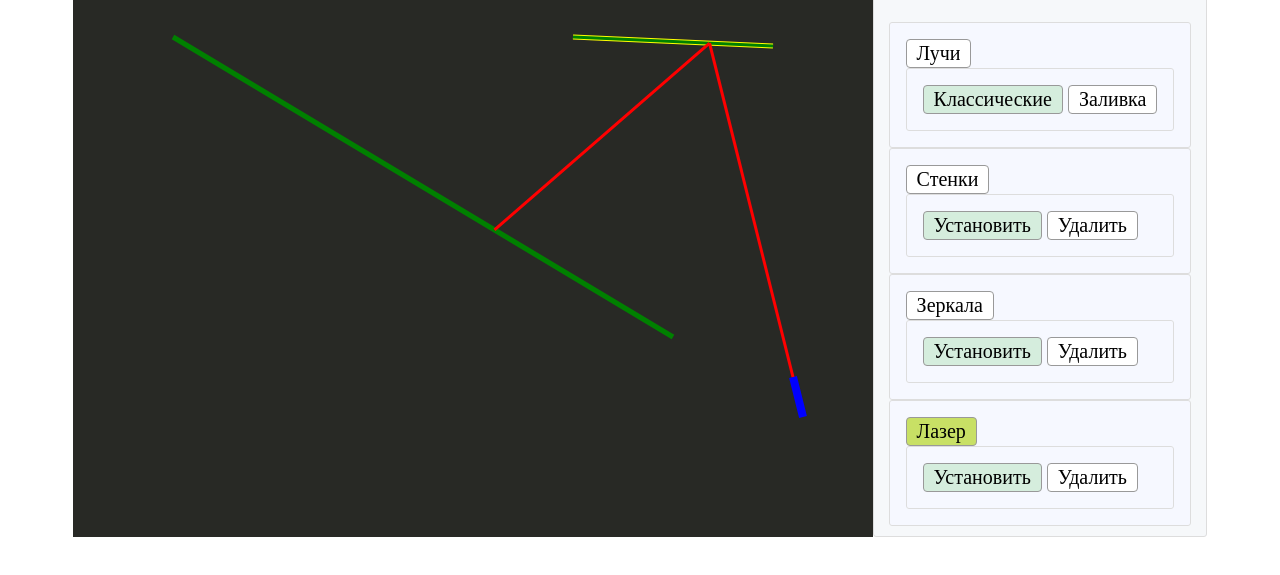
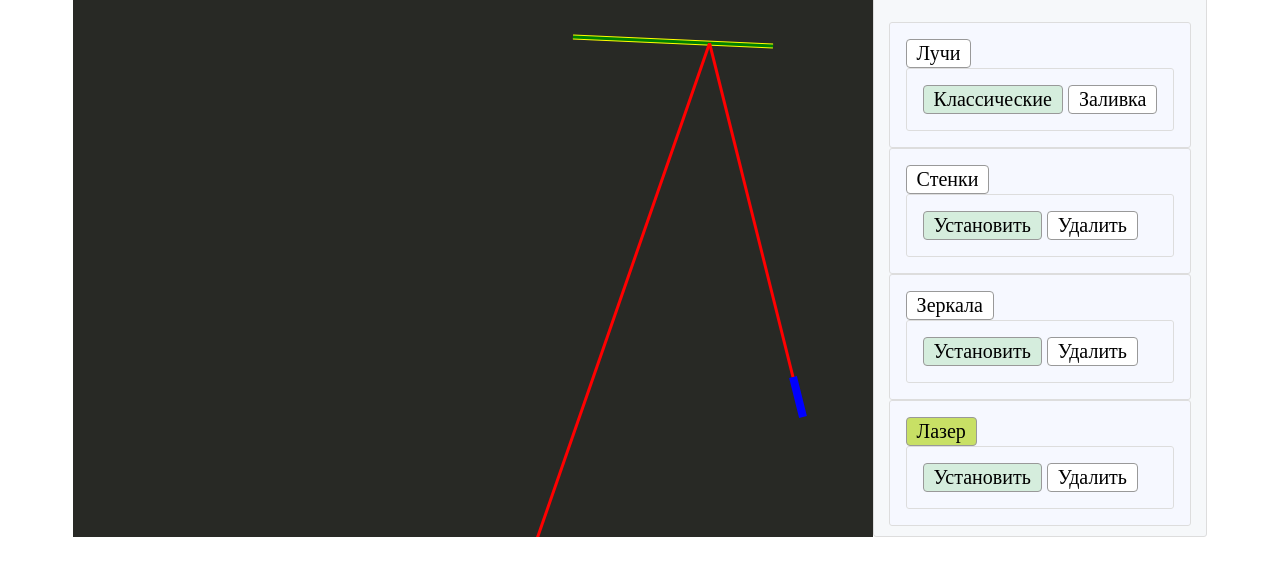
Before and after one commit to Voltgit/rtdemo, a plain HTML site: page index.html in a window 1280 px wide. Shown: the part 139-714 px from the top of the page. Drawn offline with Linux system fonts and the light colour scheme.

Commit message:
added reflections

```diff
--- a/demo.js
+++ b/demo.js
@@ -43,6 +43,14 @@ let Demo = function() {
 		this.g.fill();
 	};
 
+	this.drawText = function(text, x, y, size = 25, color = "white"){
+		this.g.beginPath();
+		this.g.font = size + "px Arial";
+		this.g.fillStyle = color;
+		this.g.fillText(text, x, y);
+		this.g.closePath();
+	};
+
 	this.clearScreen = function(){
 		this.g.clearRect(0, 0, WIDTH, HEIGHT);
 	};
--- a/ray.js
+++ b/ray.js
@@ -2,22 +2,16 @@
 function calcRay(x, y, x2, y2, reflected){
 	let ray = [];
 	while(reflected > 0){
-		let minDistToWall = 9999;
-		for(let wall of walls){
-			[x2, y2, minDistToWall] = checkRayToLine([x, y, x2, y2], wall, minDistToWall);
-		}
-		let minDistToMirror = minDistToWall;
-		let connectedMirror = false;
-		for(let mirror of mirrors){
-			[x2, y2, minDistToMirror] = checkRayToLine([x, y, x2, y2], mirror, minDistToMirror);
-			if(minDistToMirror < minDistToWall) connectedMirror = mirror;
-		}
 
+		[x2, y2] = checkRayToLine([x, y, x2, y2], walls);
+
+		[x2, y2, connected] = checkRayToLine([x, y, x2, y2], mirrors);
 		ray.push([x, y, x2, y2]);
+		//demo.drawText(connected[0]+"/"+connected[1], x2, y2);
+		if(connected && reflected > 0){
+			[x, y, x2, y2] = calcRayReflection(x, y, x2, y2, connected);
+			//demo.drawLineXY(x, y, x2, y2, "blue", 8);
 
-		if(connectedMirror && reflected > 0){
-
-			[x, y, x2, y2] = calcRayReflection(x, y, x2, y2, connectedMirror);
 			reflected--;
 		}else {
 			reflected = 0;
@@ -28,32 +22,41 @@ function calcRay(x, y, x2, y2, reflected){
 
 function calcRayReflection(x, y, x2, y2, [x3, y3, x4, y4]){
 	let [rayX, rayY] = toUnitVector(x3, y3, x4, y4);
-	[rayX, rayY] = [-rayY, rayX];
+	[rayX, rayY] = [rayY, -rayX];
 
 	let [rx, ry] = toUnitVector(x, y, x2, y2);
 	//[rx, ry] = [-rx, -ry];
 
 	let dp = dotProduct(rayX, rayY, rx, ry);
-
+	//ERROR wrong normal
+	//demo.drawLine(x2, y2, rayX*100, rayY*100, "yellow", 8);
 	rayX = rx - (2 * rayX * dp);
 	rayY = ry - (2 * rayY * dp);
 
-	return [x2, y2, rayX * 1000, rayY * 1000];
+	//demo.drawLine(x2, y2, rayX*100, rayY*100, "white", 8);
+	return [x2, y2, x2+rayX * 1000, y2+rayY * 1000];
 }
 
-function checkRayToLine([x, y, x2, y2], [wx, wy, wx2, wy2], minDist){
+function checkRayToLine([x, y, x2, y2], arr){
 
-	let intPoint = checkLineIntersection(x, y, x2, y2, wx, wy, wx2, wy2);
-	if(intPoint){
-		let [px, py] = intPoint;
-			//if(px !== x && py !== y) {
-				if(px === x && py === y) return [x2, y2, minDist];
-				let dist = distanceBetwen(x, y, px, py);
-				if(dist < minDist) {
-					minDist = dist;
-					return [px, py, minDist];
-			//}
+	let minDist = 9999;
+	let connectedWall = false;
+	for(let line of arr){
+		let [wx, wy, wx2, wy2] = line;
+		let intPoint = checkLineIntersection(x, y, x2, y2, wx, wy, wx2, wy2);
+		//demo.drawText(!intPoint ? "0" : "___1", x, y);
+		if(intPoint && !(distanceBetwen(x,y, intPoint[0], intPoint[1]) < 3)){
+			let [px, py] = intPoint;
+			if(distanceBetwen(x,y, px, py) < 3)demo.drawLineXY(wx, wy, wx2, wy2, "red", 8);
+			let ep = 0.01;
+			//demo.drawText("_____"+((Math.abs(px - x) < ep && Math.abs(py - y) < ep) ? "true" : "___false"), px, py);
+			//if(Math.abs(px - x) < ep && Math.abs(py - y) < ep) break;
+			let dist = distanceBetwen(x, y, px, py);
+			if(dist < minDist) {
+				minDist = dist;
+				[x2, y2, connectedWall] = [px, py, line];
+			}
 		}
 	}
-	return [x2, y2, minDist];
+	return [x2, y2, connectedWall];
 }
--- a/scripts.js
+++ b/scripts.js
@@ -17,13 +17,13 @@ let light = {
 		this.x = x;
 		this.y = y;
 
-		/*for(let i = 0; i < 2 * Math.PI; i+= Math.PI / this.lightCount){
+		for(let i = 0; i < 2 * Math.PI; i+= Math.PI / this.lightCount){
 			this.rays.push([ Math.cos(i) * this.radius,
-							 Math.sin(i) * this.radius, 0]);
-		}*/
-		this.rays.push([300, -1000, 5]);
+							 Math.sin(i) * this.radius, 5]);
+		}
+		/*this.rays.push([300, -1000, 5]);
 		this.rays.push([-1000, 0, 5]);
-		this.rays.push([1000, 0, 5]);
+		this.rays.push([1000, 0, 5]);*/
 	},
 
 };
@@ -54,9 +54,9 @@ let meta = {
 	mirrors: 1,
 	lasers: 2,
 }
-let walls = [[100, 100, 600, 400, meta.walls]];
+let walls = [];//[[100, 100, 600, 400]];
 
-let mirrors = [[500, 100, 700, 109, meta.mirrors]];
+let mirrors = [[500, 100, 700, 109]];//, [390, 290, 550, 230]
 
 let lasers = [];
 
@@ -156,10 +156,9 @@ function drawLights(){
 
 		}*/
 
-		let calculatedRay = calcRay(mouseX, mouseY, x2, y2, 5);
 		//console.log(calcRays);
 		if(inputs.light.checked) {
-
+			let calculatedRay = calcRay(mouseX, mouseY, x2, y2, 5);
 			if(inputs.light.get(1)){
 				for(let [mouseX, mouseY, x2, y2] of calculatedRay){
 					drawLightType1(mouseX, mouseY, x2, y2);
@@ -242,7 +241,7 @@ function onMouseUp(e){
 function checkLaser(line){
 	if(inputs.lasers.get(1)){
 
-		let [x, y, x2, y2] = line;
+		let [x2, y2, x, y] = line;
 		line = toUnitVector(x, y, x2, y2);
 		lasers.push(new Laser(x, y, line));
 
--- a/styles.css
+++ b/styles.css
@@ -16,7 +16,7 @@ canvas {
 	background-color: #f6f8fa;
 	border: 0.5px solid #ddd;
 	border-radius: 3px;
-	max-height: 700px;
+	max-height: 600px;
 	//max-width: 200px;
 	min-width: 200px;
 	padding-left: 15px;
```
